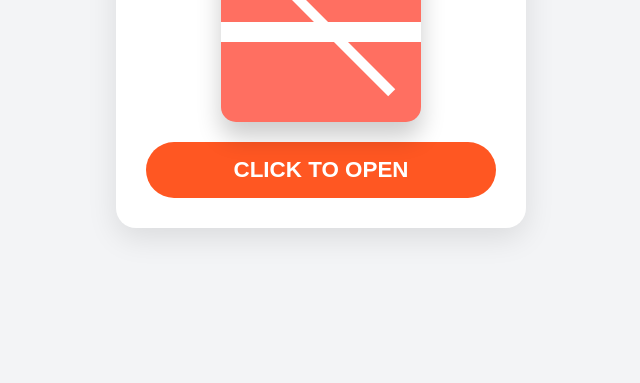
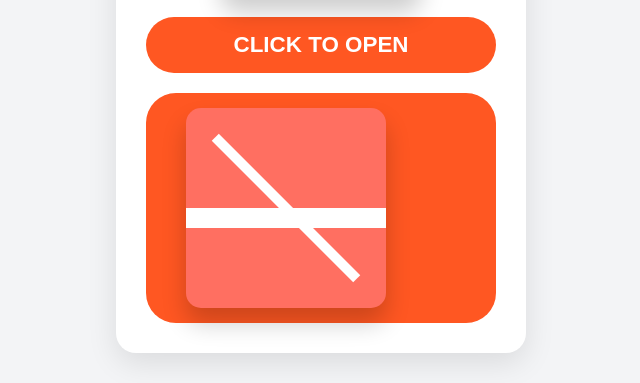
Before and after one commit to AKH1LESHS0ni/Birthday, a plain HTML site: page giftpage.html in a window 1280 px wide. Shown: the part 417-800 px from the top of the page, without its empty margins (319-959 px from the left). Drawn offline with Linux system fonts and the light colour scheme.

Commit message:
Update giftpage.html

```diff
--- a/giftpage.html
+++ b/giftpage.html
@@ -166,6 +166,11 @@
 
         <!-- Button to Click -->
         <div class="click-button" id="clickButton">Click to Open</div>
+        <div class="click-button" onclick="revealGift()">
+            <div class="gift-box">
+                <div class="ribbon"></div>
+            </div>
+        </div>
 
         <!-- Gift Content Section -->
         <div class="gift-content" id="giftContent">
```
